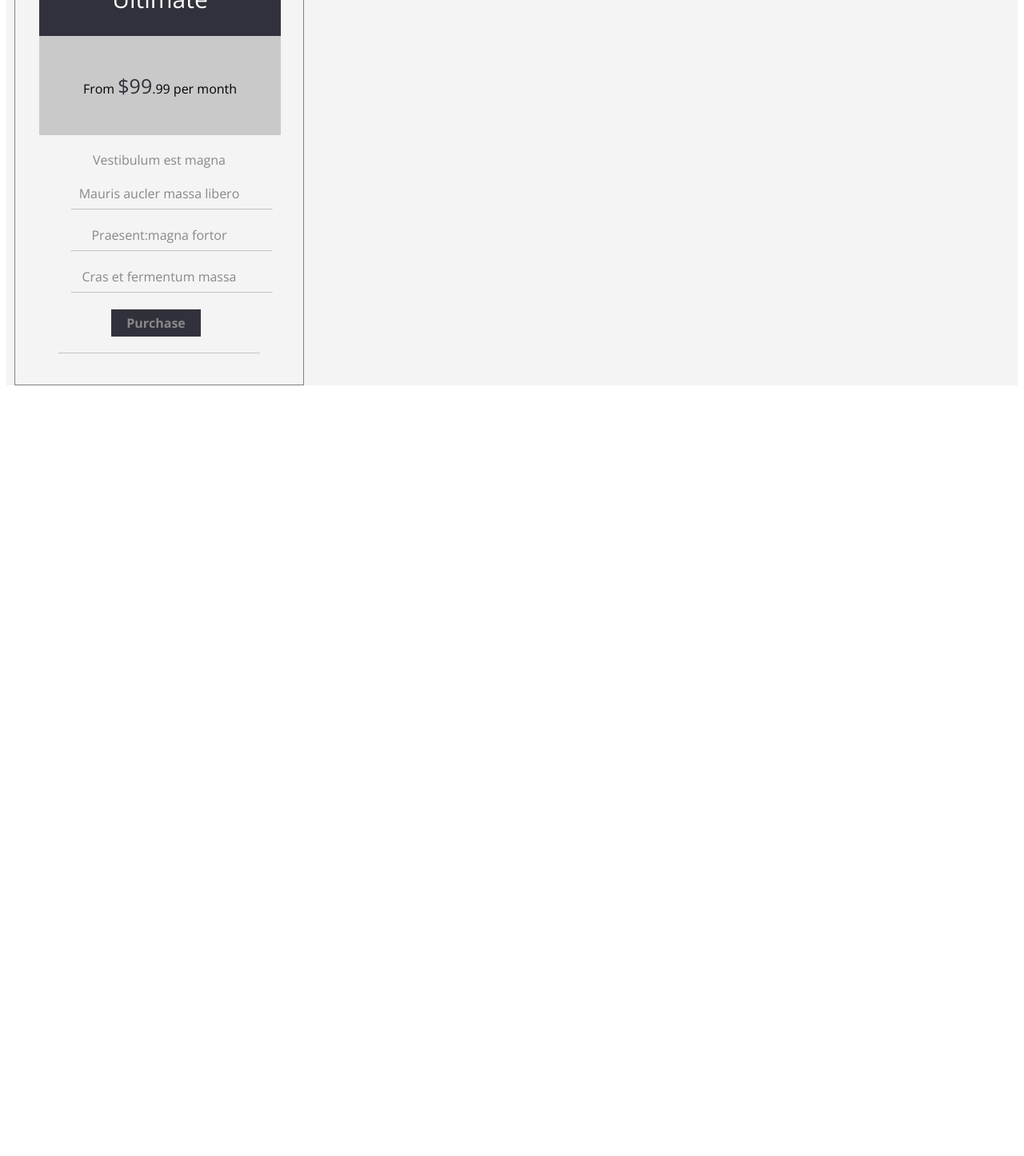
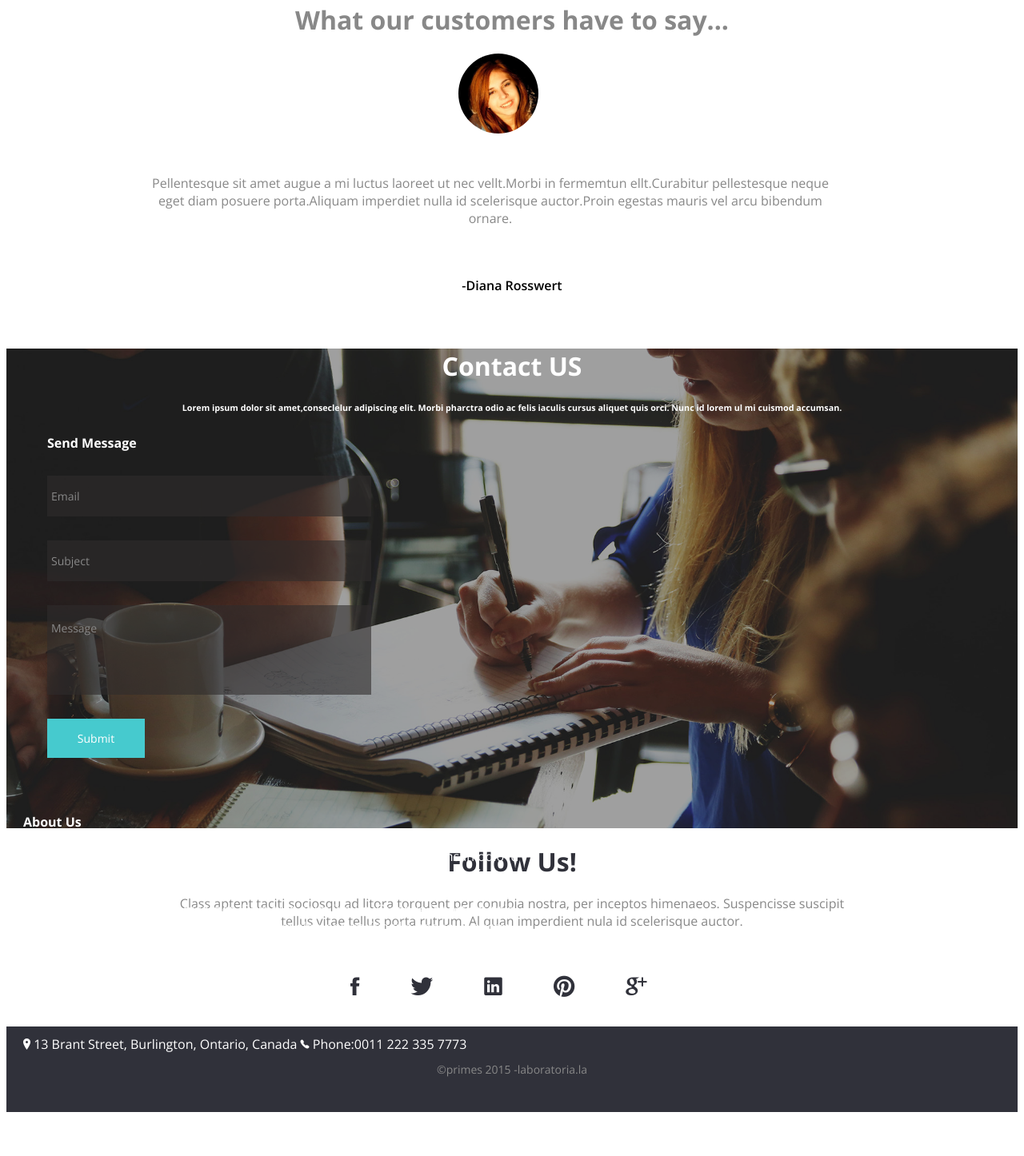
Before and after one commit to anilentp/primes, a plain HTML site: page index.html in a window 1280 px wide. Shown: the part 1236-2682 px from the top of the page at 80% size. Before the commit the page ends 1726 px from the top, so only its background shows below. Drawn offline with nearby package versions, Linux system fonts and the light colour scheme; files whose address does not match are found by name.

Commit message:
cambios finales index y css-conni

```diff
--- a/css/main.css
+++ b/css/main.css
@@ -7,6 +7,16 @@
 	background-image:url(../img/background/city.jpg);
 	height: 400px;
 	background-size: cover;
+	position: relative;
+}
+
+.calltoaction-img::before{
+  background-color: rgba(0, 0, 0, 0.37);
+  content: '';
+  display: block;
+  height: 100%;
+  position: absolute;
+  width: 100%;
 }
 
 .calltoaction{
@@ -23,13 +33,19 @@
 	margin: 0px 100px 30px 550px;
 	width: 150px;
 	background-color: white;
-	color:red;
-	background: rgba(255,255,255, 0.3);
+	color:white;
+	background: rgba(255,255,255, 0.4);
+	position: absolute;
 }
 
 /*fin sección "call to action"*/
 
 /*comienzo sección "package"*/
+
+.container-package{
+	max-width: 100%;
+	padding:20px 0px 40px 0px;
+}
 
 .text-choose{
 	font-size: 40px;
@@ -41,15 +57,16 @@
 }
 
 .caja-purchase{
-	border:1px solid gray;
+	border:1px solid #e5eaec;
 	width: 300px;
-	padding:30px;
+	padding:15px;
 	margin:0px 0px 0px 10px;
 	display: inline-block;
+	background-color: white;
 }
 
 .caja-left{
-	margin-left: 150px;
+	margin-left: 100px;
 }
 
 .standard-ultimate{
@@ -112,3 +129,126 @@ hr{
 	color: #c9c9c9;
 	margin:20px 50px 20px 90px;
 }
+
+/*fin sección "package"*/
+
+/*comienzo sección "customers"*/
+
+.caja-customer{
+	padding:30px 0px 30px 0px;
+}
+
+.foto-customer{
+	border-radius: 50%;
+	width: 100px;
+	height: 100px;
+	margin-left: 565px;
+}
+
+.texto-customer{
+	width: 850px;
+	margin-left: 180px;
+}
+/*fin de sección "customers"*/
+
+/*comienzo sección "contacto"*/
+.seccion-contacto{
+	max-width: 100%;
+}
+
+.foto-contacto{
+	background-image: url(../img/background/contactus.jpg);
+	max-width: 100%;
+	height: 600px;
+	background-size:cover;
+	position: relative;
+}
+
+.foto-contacto::before{
+  background-color: rgba(0, 0, 0, 0.37);
+  content: '';
+  display: block;
+  height: 100%;
+  position: absolute;
+  width: 100%;
+}
+
+.parrafo-contacto{
+	position: relative;
+	text-align: center;
+}
+
+.estructura-contacto{
+	position: relative;
+	display: inline-block;
+	height: 450px;
+	border:1px solid transparent;
+	margin:0px 20px 0px 20px;
+	width: 50%;
+}
+
+.send-message{
+	margin:0px 0px 0px 30px;
+}
+
+.caja-contacto1{
+	width: 400px;
+	padding:2px 0px 2px 5px;
+	background-color: rgba(48, 44, 44, 0.6);
+	margin:30px;
+	font-size: 14px;
+}
+
+.caja-contacto2{
+	width: 400px;
+	padding:5px 0px 60px 5px;
+	background-color: rgba(48, 44, 44, 0.6);
+	margin:30px;
+	font-size: 14px;
+}
+
+.boton-submit{
+	background-color: #46cace;
+	border: 1px solid transparent;
+	width: 120px;
+	margin:30px 30px 50px 30px;
+	text-align: center;
+	font-size: 14px;
+}
+
+.icono-contacto{
+	display: inline-block;
+}
+
+.texto-icono{
+	display: inline-block;
+}
+
+/*fin sección "contacto"*/
+
+/*comienzo sección "footer"*/
+.texto-footer{
+	color:  #30313a;
+	margin:20px 200px 20px 200px;
+}
+
+.iconos-footer{
+	margin-left: 400px;
+}
+
+.icono-social{
+	display: inline-block;
+	font-size: 30px;
+	padding: 10px;
+	color:  #30313a;
+	text-align: center;
+	margin:20px;
+}
+
+.fondo-footer{
+	background-color: #30313a;
+	padding:30px 0px;
+	font-size: 14px;
+}
+
+/*fin sección "footer"*/
--- a/index.html
+++ b/index.html
@@ -9,6 +9,7 @@
   <link rel="stylesheet" href="http://fonts.googleapis.com/css?family=Dosis:300,400,500,600,700">
   <link rel="stylesheet" href="css/main.css">
   <link rel="stylesheet" href="css/utilities.css">
+  <link rel="stylesheet" href="css/ionicons.min.css">
 </head>
 <body>
 <!--desde sección "call to action"-->
@@ -25,7 +26,7 @@
 </div>
 
 <div class="container">
-	<div class="row bg-gray">
+	<div class="row bg-gray container-package">
 		<h2 class="text-gray text-center text-choose">Choose the package</h2>
 		<h4 class="text-gray text-center text-choose-small">Class aptent taciti sociosqu ad litora torcuent per conubia nostra, per inceptos himenaeos.</h4>
 		<div class="col-4 caja-purchase caja-left">
@@ -38,7 +39,7 @@
 				<li class="lista-purchase2">Praesent:magna fortor<hr></li>
 				<li class="lista-purchase2">Cras et fermentum massa<hr></li>
 			</ul>
-			<div class="boton-purchase">Purchase</div>
+			<div class="boton-purchase text-gray">Purchase</div>
 			<hr>
 		</div>
 		<div class="col-4 caja-purchase">
@@ -67,5 +68,58 @@
 		</div>
 	</div>
 </div>
+
+<div class="container">
+	<div class="row">
+		<div class="col-10 caja-customer">
+			<h1 class="text-center text-gray">What our customers have to say...</h1>
+			<img src="img/customer.jpg" class="foto-customer">
+			<div class="caja-customer">
+				<p class="text-gray text-center texto-customer">Pellentesque sit amet augue a mi luctus laoreet ut nec vellt.Morbi in fermemtun ellt.Curabitur pellestesque neque eget diam posuere porta.Aliquam imperdiet nulla id scelerisque auctor.Proin egestas mauris vel arcu bibendum ornare.</p>
+			</div>
+			<p class="text-center"><strong>-Diana Rosswert</strong></p>
+		</div>
+	</div>
+</div>
+
+<div class="container seccion-contacto">
+	<div class="row foto-contacto">
+		<h1 class="text-white text-center parrafo-contacto">Contact US</h1>
+		<h6 class="text-white parrafo-contacto">Lorem ipsum dolor sit amet,conseclelur adipiscing elit. Morbi pharctra odio ac felis iaculis cursus aliquet quis orci. Nunc id lorem ul mi cuismod accumsan.</h6>
+		<div class="col-6 estructura-contacto">
+			<h4 class="text-white send-message">Send Message</h4>
+			<div class="caja-contacto1"><p class="text-gray">Email</p></div>
+			<div class="caja-contacto1"><p class="text-gray">Subject</p></div>
+			<div class="caja-contacto2"><p class="text-gray">Message</p></div>
+			<div class="boton-submit"><p class="text-white">Submit</p></div>
+		</div>
+		<div class="col-6 estructura-contacto">
+			<h4 class="text-white">About Us</h4>
+			<p class="text-white parrafo-about">Fusce eget risus vitae quam accumsan pellentesque. Nulla lacinia accumsan odio id pulvinar. Suspendisse pellentesque fringilla risus sed efficitur. Proin quis sapien at arcu accumsan hendrerit.Sed at egestas ex. Maecenas iaculis mauris sit amet magna pulvinar, at feugiat nisi ullamcorper. Duis quis enim ipsum. Quisque lobortis turpis eros, quis facilisis leo rutrum id. Pellentesque elementum fringilla neque ut auctor. Proin elementum feugiat dui et elementum. Nunc nec felis luctus, tempor elit at, tristique erat. Vestibulum eros sem, vulputate at augue sit amet, scelerisque nisl.</p>
+			<h4 class="text-white">Address</h4>
+			<i class="icono-contacto text-white ion-ios-location"></i>
+			<p class="text-white texto-icono">13 Brant Street, Burlington, Ontario, Canada</p>
+			<i class="icono-contacto text-white ion-ios-telephone"></i>
+			<p class="text-white texto-icono">Phone:0011 222 335 7773</p>
+		</div>
+	</div>
+</div>
+
+<div class="container">
+	<div class="row">
+		<h1 class="text-center texto-footer">Follow Us!</h1>
+		<p class="text-center text-gray texto-footer">Class aptent taciti sociosqu ad litora torquent per conubia nostra, per inceptos himenaeos. Suspencisse suscipit tellus vitae tellus porta rutrum. Al quan imperdient nula id scelerisque auctor.</p>
+		<div class="iconos-footer">
+			<i class="icono-social ion-social-facebook"></i>
+		<i class="icono-social ion-social-twitter"></i>
+		<i class="icono-social ion-social-linkedin"></i>
+		<i class="icono-social ion-social-pinterest"></i>
+		<i class="icono-social ion-social-googleplus"></i>
+		</div>
+		<div class="row fondo-footer">
+			<p class="text-gray text-center">©primes 2015 -laboratoria.la</p>
+		</div>
+	</div>
+</div>
 </body>
 </html>
```
